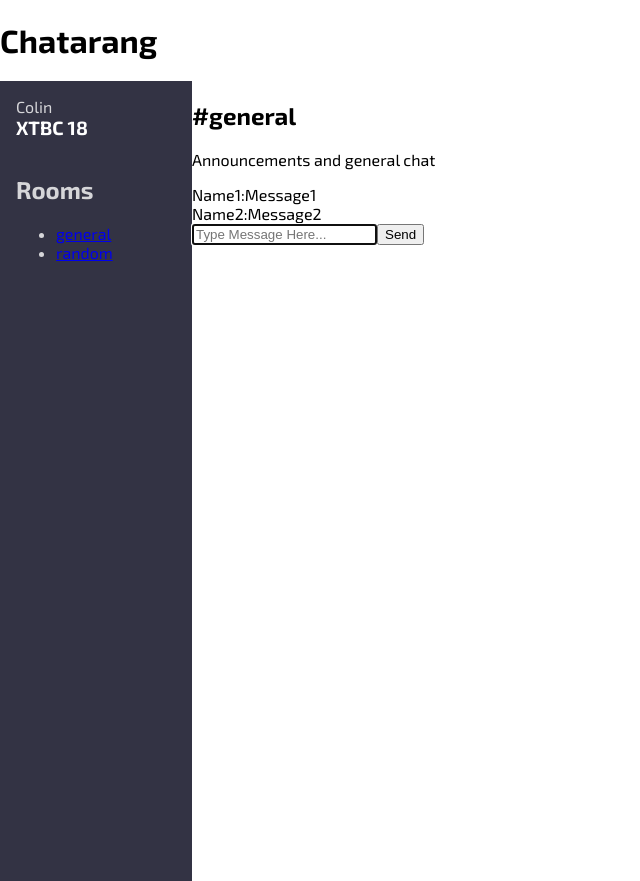
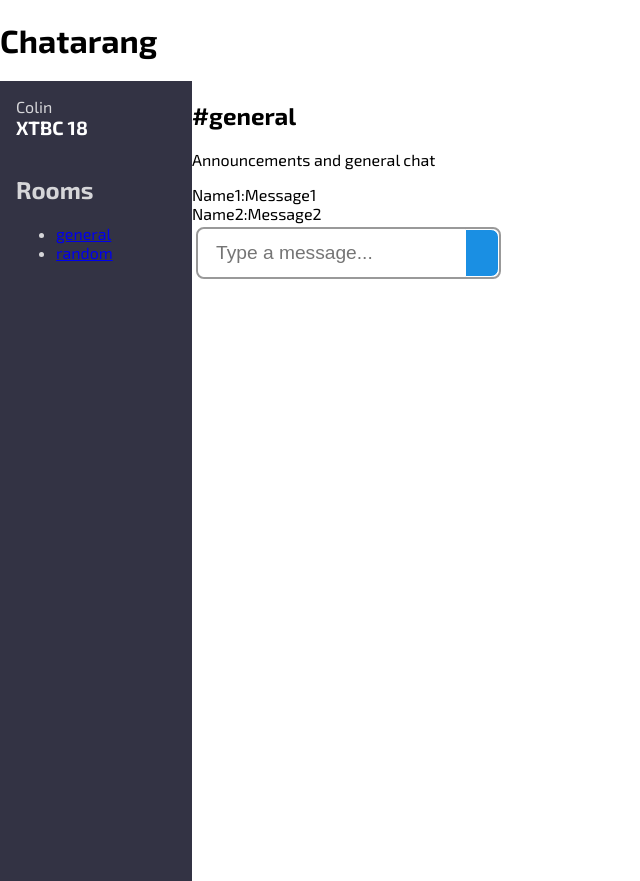
Before and after one commit to ColinHayes985/Chatarang, a React (Create React App) app: page / in a window 1280 px wide. Shown: the whole page, without its empty margins (0-640 px from the left). Built offline with nearby package versions, Linux system fonts and the light colour scheme.

Commit message:
Style MessageForm

```diff
--- a/src/MessageForm.js
+++ b/src/MessageForm.js
@@ -12,7 +12,7 @@ class MessageForm extends Component{
     }
     render(){
         return(
-            <form
+            /*<form
              className="MessageForm"
              onSubmit={this.handleSubmit}
             >
@@ -28,9 +28,57 @@ class MessageForm extends Component{
                 <button type="submit">
                     Send
                 </button>
-            </form>
+            </form>*/
+        <form class="MessageForm" style={styles.MessageForm}>
+            <div class="chatIcon" style={styles.chatIcon}>
+                <i class="fas fa-comment-alt"></i>
+            </div>
+            <input type="text" placeholder="Type a message..." style={styles.input}/>
+            <button type="submit" style={styles.button}>
+                <i class="far fa-paper-plane" title="Send"></i>
+            </button>
+        </form>
         )
     }
 }
+const styles={
+    MessageForm: {
+        backgroundColor: 'white',
+        height: '3rem',
+        display: 'flex',
+        alignItems: 'stretch',
+        border: '2px solid #999',
+        borderRadius: '0.5rem',
+        margin: '0.25rem',
+        padding: '0',
+      },
+      chatIcon: {
+        display: 'flex',
+        borderRadius: '0.5rem',
+        alignItems: 'center',
+        backgroundColor: 'white',
+        color: '#ccc',
+        padding: '0 0.5rem',
+        fontSize: '1.2rem',
+      },
+      input: {
+        flex: '1',
+        fontSize: '1.2rem',
+        border: '0',
+      },
+      //input:focus {
+      //  outline: 0;
+      //}
+      button: {
+        fontSize: '1.5rem',
+        backgroundColor: '#1A8FE3',
+        color: 'white',
+        paddingLeft: '1rem',
+        paddingRight: '1rem',
+        borderTopRightRadius: '0.5rem',
+        borderBottomRightRadius: '0.5rem',
+        border: '1px solid white',
+      }
+}
 
 export default MessageForm
```
